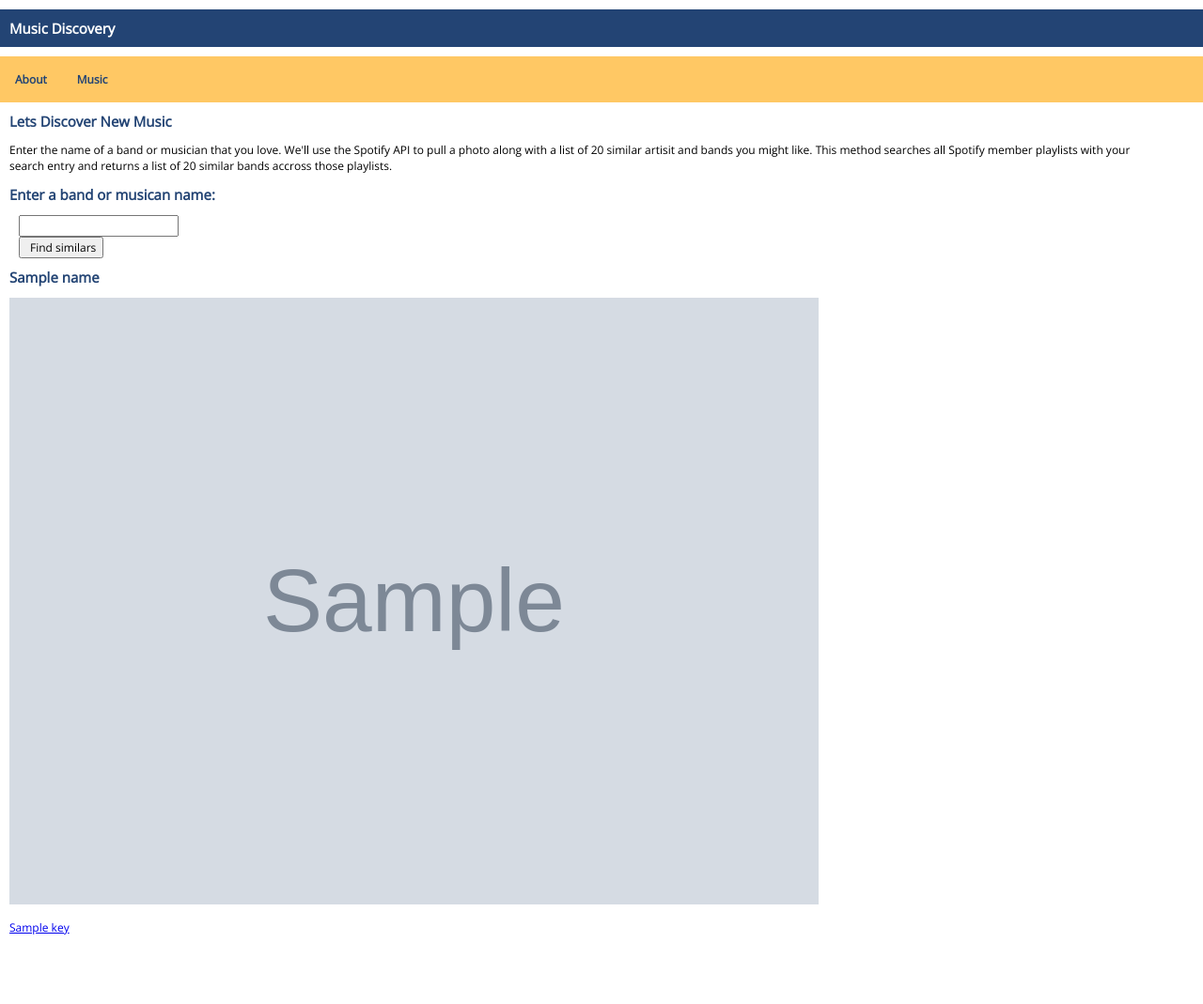
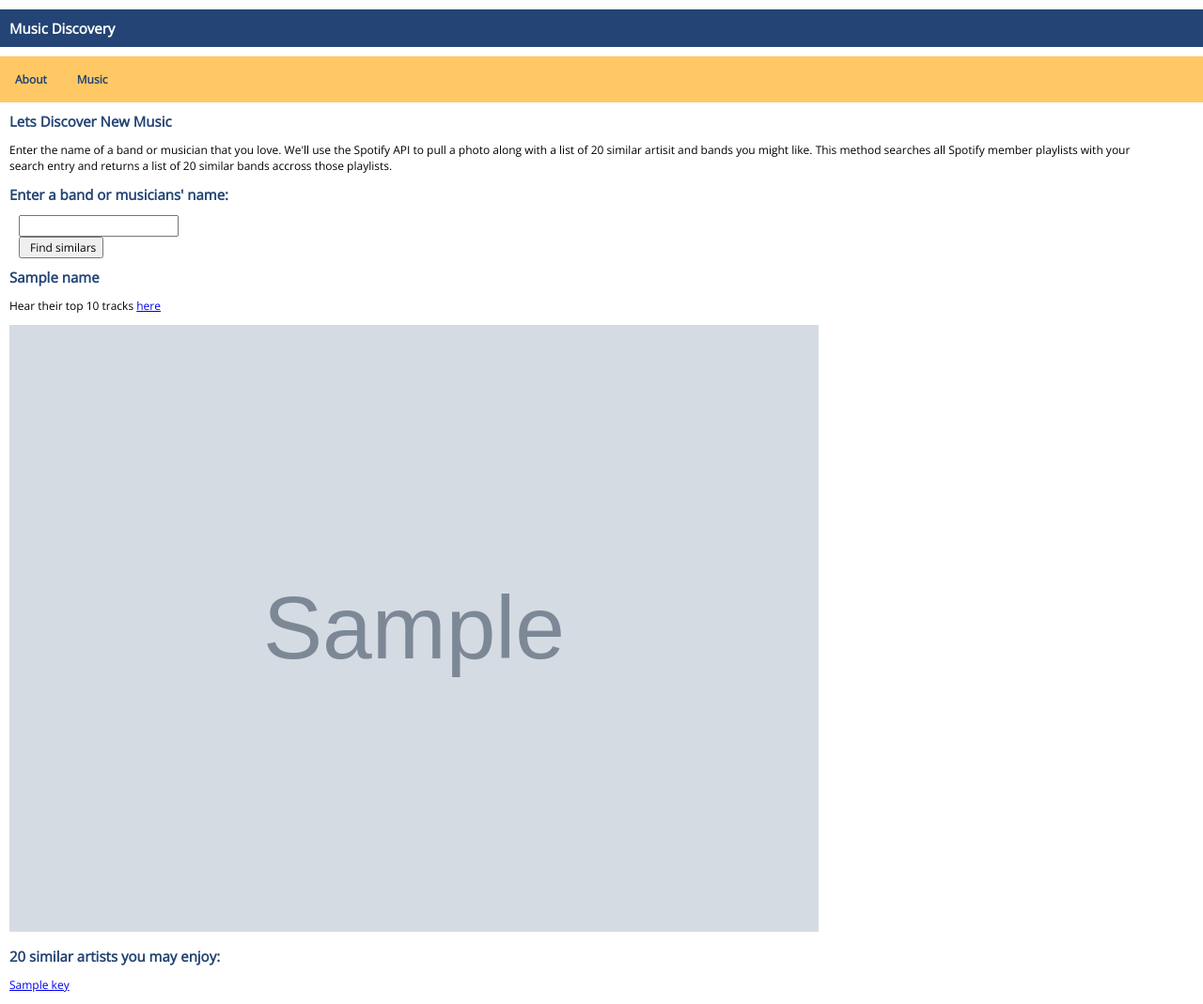
Before and after one commit to maxdivak-ogilvy/final_project_music_discovery, a Flask app: template templates/music.html in a window 1280 px wide. Shown: the whole page at 94% size. Before the commit the page ends 995 px from the top, so only its background shows below. Run offline with Flask 2, Linux system fonts and the light colour scheme; the template is opened without the code that fills it: values that come from a table or form of the project are taken from there, most other values are stand-ins (such as "Sample title", 1, 10 or a date in 2020); grey boxes marked "Sample" are stand-in pictures.

Commit message:
Hear the top 10 tracks of artists you searched

```diff
--- a/templates/music.html
+++ b/templates/music.html
@@ -13,7 +13,7 @@
 
     <p>Enter the name of a band or musician that you love. We'll use the Spotify API to pull a photo along with a list of 20 similar artisit and bands you might like. This method searches all Spotify member playlists with your search entry and returns a list of 20 similar bands accross those playlists. </p>
 
-    <h1 class="header">Enter a band or musican name:</p>
+    <h1 class="header">Enter a band or musicians' name:</p>
 
     <form action="" method="post">
     <div class="input text" style="margin-left:10px;">{{form.name}}</div>
@@ -21,12 +21,16 @@
     </form>
 
     <h1 class="header">{{name}}</h1>
+    {% if image_url!=None %}
+      <p>Hear their top 10 tracks <a class="text_links" href="/music/{{searched_uri}}">here</a></p>
+    {% endif %}
 
     {% if image_url!=None %}
       <p><img src={{image_url}} style="width:70%; height:auto;" /></p>
     {% endif %}
 
     {% if similar!=None %}
+      <h1 class="header">20 similar artists you may enjoy:</h1>
       {% for key, value in similar.items() %}
         <p><a class="text_links" href="/music/{{value}}">{{key}}</a></p>
       {% endfor %}
```
